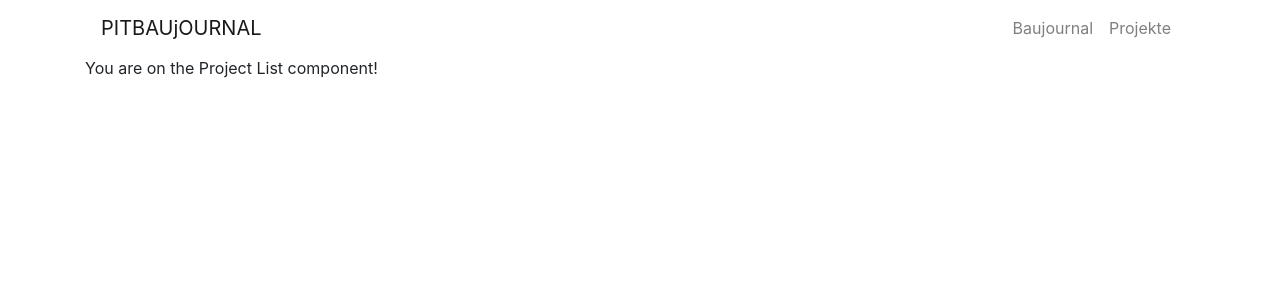
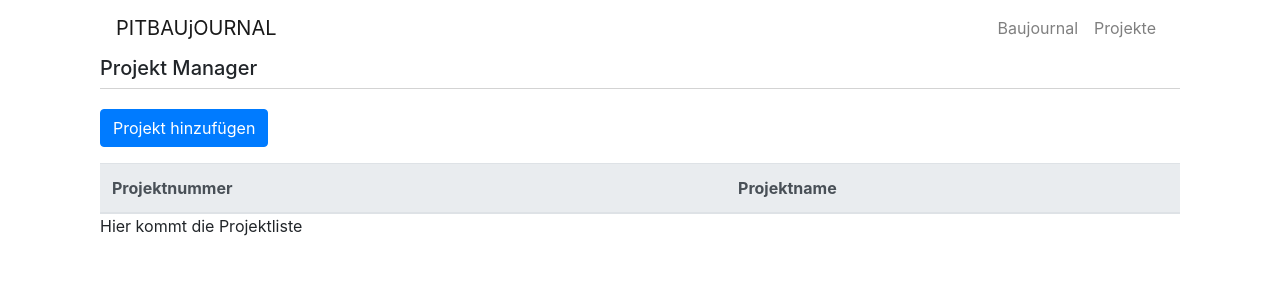
Before and after one commit to nadavisuals/baujournal, a React (Create React App) app in the folder client/: page /projects in a window 1280 px wide. Shown: the top 300 px of the page. Built offline with nearby package versions, Linux system fonts and the light colour scheme.

Commit message:
projects client layout

```diff
--- a/client/src/App.js
+++ b/client/src/App.js
@@ -5,7 +5,7 @@ import "bootstrap/dist/css/bootstrap.min.css";
 import DayList from "./pages/day-list";
 import ProjectList from "./pages/project-list";
 import ProjectCreate from "./pages/project-create";
-import ProjectEdit from "./pages/project-edit";
+import ProjectUpdate from "./pages/project-update";
 
 
 function App() {
@@ -15,8 +15,8 @@ function App() {
 
         <Route path="/" exact component={DayList} />
         <Route path="/projects" exact component={ProjectList} />
-        <Route path="/create" component={ProjectCreate} />
-        <Route path="/edit/:id" component={ProjectEdit} />
+        <Route path="/create-project" component={ProjectCreate} />
+        <Route path="/update-project/:id" component={ProjectUpdate} />
 
       </div>
     </Router>
--- a/client/src/pages/project-create.js
+++ b/client/src/pages/project-create.js
@@ -1,4 +1,5 @@
 import React, { Component } from 'react';
+import { Container, Button } from 'react-bootstrap';
 import NavBar from "../components/navbar.component";
 
 export default class ProjectCreate extends Component {
@@ -6,7 +7,28 @@ export default class ProjectCreate extends Component {
     return (
       <div>
           <NavBar />
-        <p>You are on the Project Create component!</p>
+          <Container>
+        <div>
+          <h5>Neues Projekt erfassen</h5>
+          <form>
+            <div className="form-group">
+              <label>Projektnummer: </label>
+              <input
+                  type="text"
+                  className="form-control"
+                  />
+            <label>Projektname: </label>
+                <input
+                  type="text"
+                  className="form-control"
+                />
+            </div>
+
+            <Button className="mb-3" href="/projects"variant="primary">Speichern</Button> &nbsp;
+            <Button className="mb-3" href="/projects"variant="primary">Abrechen</Button>
+          </form>
+        </div>
+        </Container>
       </div>
     )
   }
--- a/client/src/pages/project-list.js
+++ b/client/src/pages/project-list.js
@@ -1,13 +1,32 @@
 import React, { Component } from 'react';
+import { Button, Container } from 'react-bootstrap';
 import NavBar from "../components/navbar.component";
+
 
 export default class ProjectList extends Component {
   render() {
     return (
-      <div>
-          <NavBar />
-        <p>You are on the Project List component!</p>
-      </div>
+        <Container>
+        <div>
+        <NavBar />
+          <h5>Projekt Manager</h5>
+          <div style={{ borderTop: "1px solid lightgray ", marginBottom: 20 }}></div>
+          <Button className="mb-3" href="/create-project"variant="primary">Projekt hinzufügen</Button>
+
+          <table className="table">
+            <thead className="thead-light">
+              <tr>
+                <th>Projektnummer</th>
+                <th>Projektname</th>
+                <th></th>
+              </tr>
+            </thead>
+            <tbody>
+              Hier kommt die Projektliste
+            </tbody>
+          </table>
+        </div>
+        </Container>
     )
   }
 }
--- /dev/null
+++ b/client/src/pages/project-update.js
@@ -0,0 +1,13 @@
+import React, { Component } from 'react';
+import NavBar from "../components/navbar.component";
+
+export default class ProjecUpdate extends Component {
+  render() {
+    return (
+      <div>
+          <NavBar />
+        <p>You are on the Project Edit component!</p>
+      </div>
+    )
+  }
+}
```
Also changed, not shown: client/src/components/navbar.component.js (+0 -29 lines).
